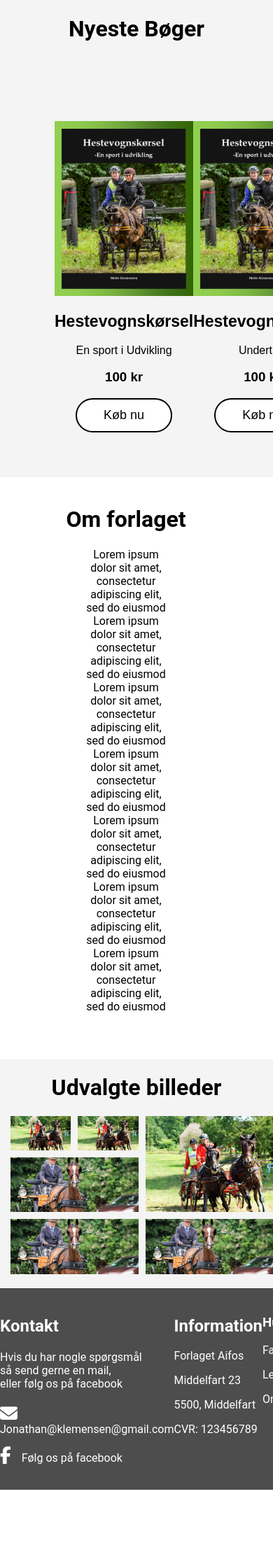
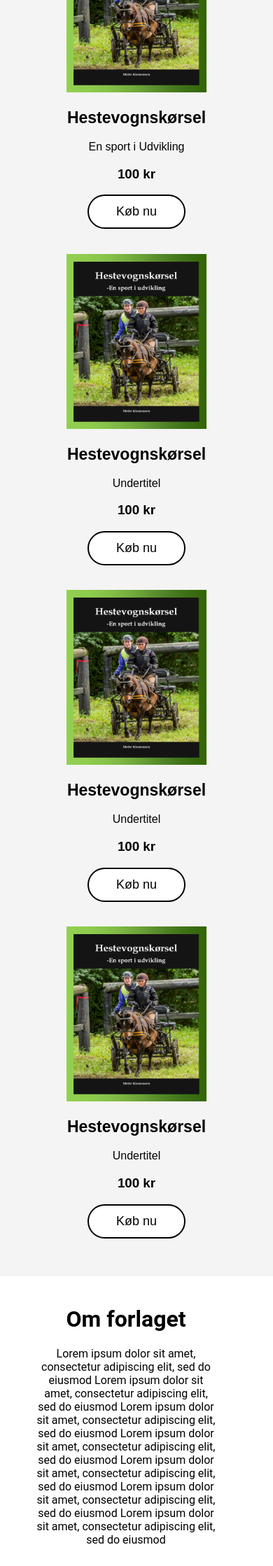
Before and after one commit to jona1411/ForlagetAifos, a web app: file Index.html in a window 390 px wide; the page is wider, and only the part inside the window is pictured. Shown: the part 903-3141 px from the top of that part at 70% size. Before the commit the page ends 3032 px from the top of that part, so only its background shows below. Run offline with its HTML, style and script files only (its server is not run), Linux system fonts and the light colour scheme; some libraries are stand-ins or nearby versions.

Commit message:
Finished responsive design

```diff
--- a/CSS/style.css
+++ b/CSS/style.css
@@ -104,12 +124,25 @@ button:hover {
 }
 
 .NewProducts {
-  height: 600px;
+  height: auto;
   background-color: #F4F4F4;
   display: -ms-grid;
   display: grid;
   padding-right: 20%;
   padding-left: 20%;
+  padding-bottom: 5%;
+}
+
+@media only screen and (max-width: 1000px) {
+  .NewProducts {
+    display: -webkit-box;
+    display: -ms-flexbox;
+    display: flex;
+    -webkit-box-orient: vertical;
+    -webkit-box-direction: normal;
+        -ms-flex-direction: column;
+            flex-direction: column;
+  }
 }
 
 .NewProducts h1 {
@@ -208,6 +241,13 @@ input[type=submit]:hover {
   text-align: center;
 }
 
+@media only screen and (max-width: 768px) {
+  .About-wrapper p {
+    margin-left: 10%;
+    margin-right: 10%;
+  }
+}
+
 .Product {
   background-color: #F4F4F4;
 }
@@ -286,6 +326,19 @@ footer .footer {
   -ms-grid-rows: 1;
       grid-template-rows: 1;
   width: 100%;
+}
+
+@media only screen and (max-width: 768px) {
+  footer .footer {
+    display: -webkit-box;
+    display: -ms-flexbox;
+    display: flex;
+    -webkit-box-orient: vertical;
+    -webkit-box-direction: normal;
+        -ms-flex-direction: column;
+            flex-direction: column;
+    text-align: center;
+  }
 }
 
 footer .footer a {
--- a/CSS/style.scss
+++ b/CSS/style.scss
@@ -1,7 +1,7 @@
 
 @import 'variables';
 @import 'partial';
-
+@import 'responsive';
 
 //The top menu
 .nav {
@@ -25,6 +25,9 @@
         align-content: center;
         grid-auto-flow: column;
         grid-gap: 70px;
+        @media only screen and (max-width: 930px) {
+            display: none;
+        }
         a {
             text-decoration: none;
             color: black;
@@ -37,12 +40,21 @@
             }
         }
     }
+
 }
 
 //Frontpage Image
 .MainImage {
     background-color: #F4F4F4;
-    width: 100%;
+    max-width: 100%;
+    height: auto;
+    img {
+        width: 100%;
+        height: 800px;
+        @media only screen and (max-width: 856px) {
+            height: 600px
+        }
+    }
 }
 .Top--Image {
     position: relative;
@@ -52,10 +64,11 @@
 .centered {
     position: absolute;
     top: 50%;
-    left: 25%;
+    left: 50%;
     transform: translate(-50%, -50%);
-    color: White;
+    color: green;
     font-size: 25px;
+    filter: brightness(50%);
 }
 
 
@@ -65,11 +78,16 @@
     text-align: center;
 }
 .NewProducts{
-    height: 600px;
+    height: auto;
     background-color: #F4F4F4;
     display: grid;
     padding-right: 20%;
     padding-left:20% ;
+    padding-bottom: 5%;
+    @media only screen and (max-width: 1000px) {
+        display: flex;
+        flex-direction: column;
+}
     h1 {
         text-align: center;
         grid-column: 2;
@@ -161,6 +179,10 @@ input[type=text], select, textarea {
        margin-left: 30%;
        margin-right: 30%;
         text-align: center;
+        @media only screen and (max-width: 768px) {
+            margin-left: 10%;
+            margin-right: 10%;
+        }
     }
 }
 
@@ -218,12 +240,18 @@ padding-top: 20px;
 margin-right: 10%;
 width:100%;
 color: white;
+
 .footer {
 
     display: grid;
     grid-template-columns: (12) ;
     grid-template-rows: (1) ;
     width: 100%;
+    @media only screen and (max-width: 768px) {
+        display: flex;
+        flex-direction: column;
+        text-align: center;
+    }
     a {
         text-decoration: none;
         color: white;
@@ -389,6 +417,10 @@ color: white;
     .About--content {
     display: flex;
     flex-direction: row;
+    @media only screen and (max-width: 768px) {
+        flex-direction: column;
+        text-align: center;
+    }
         .About--content--image {
             margin: 50px;
             height: auto;
@@ -397,13 +429,14 @@ color: white;
                 width:500px;
                 height:600px;
                 max-width: 500px;
+                @media only screen and (max-width: 768px) {
+                    max-width: 100%;
+                }
 
             }
         }
         .About--content--details {
-           padding-right: 15%;
-           padding-top: 20px;
-
+           padding-bottom: 5%;
         }
     }
 }
--- a/Index.html
+++ b/Index.html
@@ -26,7 +26,7 @@
         </div>
     </div>
     <div class="MainImage">
-        <img src="Images/DSC02388.JPG" alt="welcome image" height="800px" width="100%">
+        <img src="Images/DSC03840.JPG" alt="welcome image">
         <div class="centered">
             <h1>Velkommen til forlaget Aifos</h1>
             <p>Vi har masser af spændende bøger til både skoler og fritid</p>
```
Also changed, not shown: other parts of CSS/style.css (+39 -4 lines), Images/DSC03840.jpg (renamed from Images/DSC03840 (3).jpg), 1 other file.
